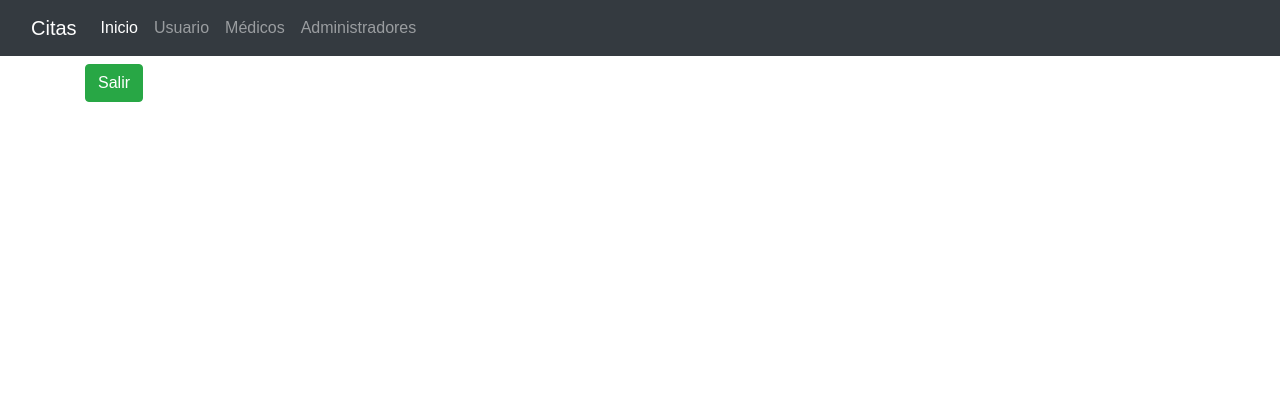
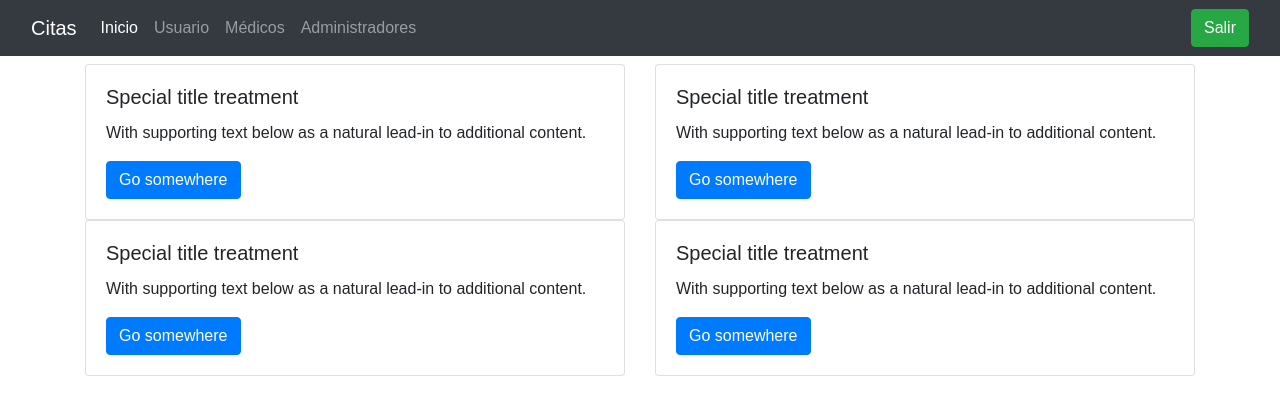
Before and after one commit to DarFelix/fr-citas, a React (Create React App) app in the folder fr-citas/: page /inicio in a window 1280 px wide. Shown: the top 412 px of the page. Built offline with nearby package versions, Linux system fonts and the light colour scheme; sample sign-in values are in the browser's storage.

Commit message:
mejoras nav bar

```diff
--- a/fr-citas/src/components/inicio/InicioView.js
+++ b/fr-citas/src/components/inicio/InicioView.js
@@ -1,18 +1,54 @@
 import React from 'react';
 
-const logout = () => {
-  window.location.href = '/';
-  localStorage.clear();
-}
 
 export const InicioView = () => {
 
   return (
-    <div>
-      <button  type="button" className="btn btn-success" onClick={logout}>
-        Salir
-      </button>
 
-    </div>
+    <div className="row">
+
+          <div className="col-sm-6">
+            <div className="card">
+              <div className="card-body">
+                <h5 className="card-title">Special title treatment</h5>
+                <p className="card-text">With supporting text below as a natural lead-in to additional content.</p>
+                <a href="#" className="btn btn-primary">Go somewhere</a>
+              </div>
+            </div>
+          </div>
+
+          <div className="col-sm-6">
+            <div className="card">
+              <div className="card-body">
+                <h5 className="card-title">Special title treatment</h5>
+                <p className="card-text">With supporting text below as a natural lead-in to additional content.</p>
+                <a href="#" className="btn btn-primary">Go somewhere</a>
+              </div>
+            </div>
+          </div>
+
+          <div className="col-sm-6">
+            <div className="card">
+              <div className="card-body">
+                <h5 className="card-title">Special title treatment</h5>
+                <p className="card-text">With supporting text below as a natural lead-in to additional content.</p>
+                <a href="#" className="btn btn-primary">Go somewhere</a>
+              </div>
+            </div>
+          </div>
+
+          <div className="col-sm-6">
+            <div className="card">
+              <div className="card-body">
+                <h5 className="card-title">Special title treatment</h5>
+                <p className="card-text">With supporting text below as a natural lead-in to additional content.</p>
+                <a href="#" className="btn btn-primary">Go somewhere</a>
+              </div>
+            </div>
+          </div>
+
+
+
+  </div>
   )
 }
--- a/fr-citas/src/components/ui/Header.js
+++ b/fr-citas/src/components/ui/Header.js
@@ -1,7 +1,10 @@
 import React from 'react';
 import { NavLink } from 'react-router-dom';
 
-
+const logout = () => {
+  window.location.href = '/';
+  localStorage.clear();
+}
 
 export const Header = () => {
 
@@ -17,8 +20,8 @@ export const Header = () => {
                 <li className="nav-item">
                   <NavLink className="nav-link " activeClassName = "active" exact aria-current="page" to = "/inicio">Inicio</NavLink>
                 </li>
-                <li className="nav-item">
-                  <NavLink className="nav-link "  activeClassName = "active"  exact aria-current="page" to = "/usuario">Usuario</NavLink>
+                <li className="nav-item dropdown">
+                 <NavLink className="nav-link "  activeClassName = "active"  exact aria-current="page" to = "/usuario">Usuario</NavLink>
                 </li>
                 <li className="nav-item">
                   <NavLink className="nav-link "  activeClassName = "active"  exact aria-current="page" to = "/medic">Médicos</NavLink>
@@ -26,9 +29,19 @@ export const Header = () => {
                 <li className="nav-item">
                   <NavLink className="nav-link "  activeClassName = "active"  exact aria-current="page" to = "/admin" >Administradores</NavLink>
                 </li>
+          </ul>
 
+            <div className="navbar-collapse collapse w-100 order-3 dual-collapse2">
 
-          </ul>
+                    <ul className="navbar-nav ml-auto">
+                        <button
+                            className="btn btn-success"
+                            onClick={logout}
+                        >
+                            Salir
+                        </button>
+                    </ul>
+            </div>
 
     </div>
   </div>
```
